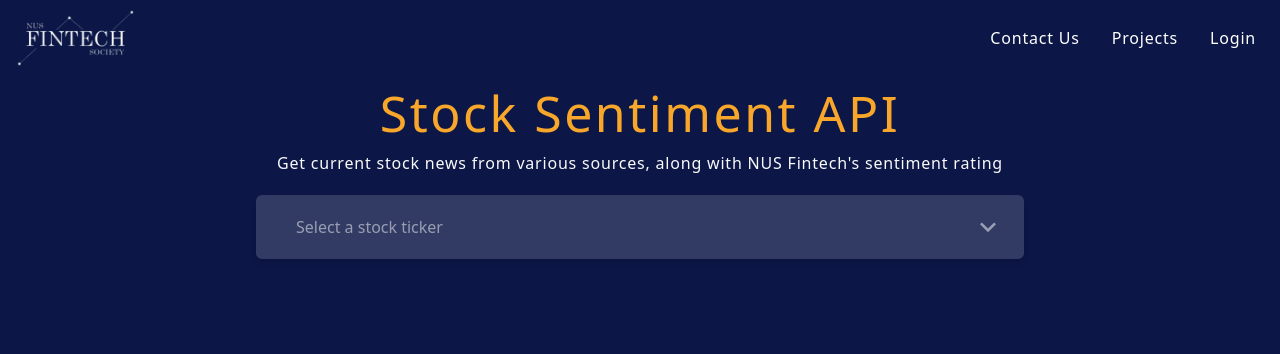
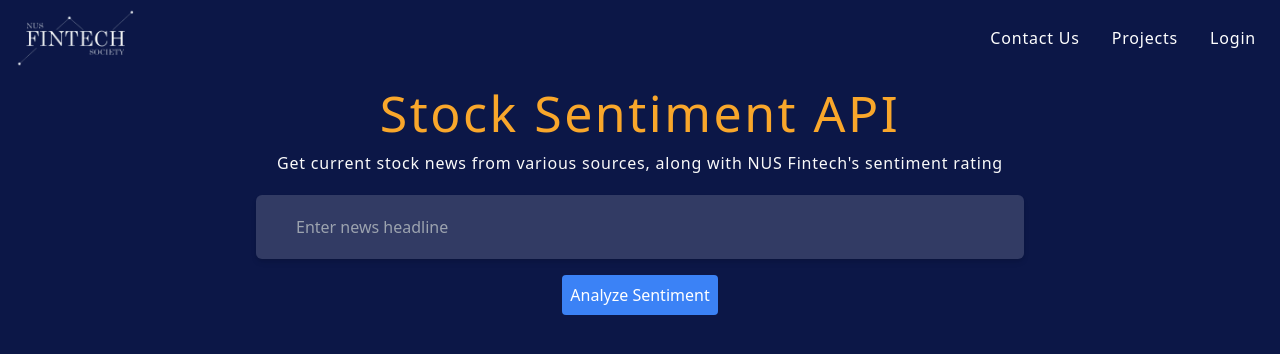
Before and after one commit to NUS-Fintech-Society/SD_Medusa_Frontend, a Next.js app: page /projects/news-sentiment-analysis in a window 1280 px wide. Shown: the top 354 px of the page. Built offline with nearby package versions, Linux system fonts and the light colour scheme.

Commit message:
Integrate sentiment analysis microservice

```diff
--- /dev/null
+++ b/app/hooks/useFetchSentiment.tsx
@@ -0,0 +1,41 @@
+import { useState, useEffect } from 'react';
+import axios from 'axios';
+
+interface SentimentData {
+  title: string;
+  date: string;
+  sentiment: number;
+  label: string;
+}
+
+const useFetchSentiment = (title: string) => {
+  const [result, setResult] = useState<SentimentData | null>(null);
+  const [loading, setLoading] = useState<boolean>(false);
+  const [error, setError] = useState<string | null>(null);
+
+  useEffect(() => {
+    if (!title) return;
+
+    const fetchSentiment = async () => {
+      setLoading(true);
+      setError(null);
+      try {
+        const response = await axios.post(
+          'https://ysmpkqmb16.execute-api.ap-southeast-1.amazonaws.com/dev/dummy/news-sentiment',
+          { title }
+        );
+        setResult(response.data);
+      } catch (error: any) {
+        setError(error.message);
+      } finally {
+        setLoading(false);
+      }
+    };
+
+    fetchSentiment();
+  }, [title]);
+
+  return { result, loading, error };
+};
+
+export default useFetchSentiment;
--- /dev/null
+++ b/app/projects/news-sentiment-analysis/components/NewsInput.tsx
@@ -0,0 +1,28 @@
+import { useState } from 'react';
+
+function NewsInput({ setTicker }: { setTicker: (selectedTicker: string) => void; }) {
+  const [headline, setHeadline] = useState('');
+
+  const handleChange = (event: React.ChangeEvent<HTMLInputElement>) => {
+    setHeadline(event.target.value);
+    setTicker(event.target.value);
+  };
+
+  return (
+    <div className="w-72 lg:w-3/4">
+      <div className="relative mt-1">
+        <input
+          type="text"
+          value={headline}
+          onChange={handleChange}
+          className="relative w-full rounded-md
+          bg-[#323B64] py-2 pl-3 pr-10 text-left lg:py-5 lg:pl-10 lg:pr-10
+          shadow-md text-body-l text-ftnal-white"
+          placeholder="Enter news headline"
+        />
+      </div>
+    </div>
+  );
+}
+
+export default NewsInput;
--- a/app/projects/news-sentiment-analysis/page.tsx
+++ b/app/projects/news-sentiment-analysis/page.tsx
@@ -1,7 +1,30 @@
-import StockDropdown, { StockDataProps } from "./components/StockDropdown";
-import { SampleStockData } from "@/data/SampleStockData";
+"use client";
+
+import { useState, useEffect } from "react";
+import useFetchSentiment from "../../hooks/useFetchSentiment";
+import NewsInput from "./components/NewsInput";
 
 const Projects = () => {
+  const [headline, setHeadline] = useState('');
+  const [titleForAnalysis, setTitleForAnalysis] = useState('');
+  const { result, error } = useFetchSentiment(titleForAnalysis);
+  const [bgColorClass, setBgColorClass] = useState('');
+
+  const analyzeSentiment = () => {
+    setTitleForAnalysis(headline);
+  };
+
+  useEffect(() => {
+    if (result) {
+      if (result.label === 'positive') {
+        setBgColorClass('bg-accent-green');
+      } else if (result.label === 'negative') {
+        setBgColorClass('bg-accent-red');
+      } else {
+        setBgColorClass('bg-ftnal-lightgrey');
+      }
+    }
+  }, [result]);
 
   return (
     <div
@@ -25,7 +48,21 @@ const Projects = () => {
       <p className="text-body-s md:text-body-l font-thin text-center text-ftnal-offwhite tracking-wider">
         Get current stock news from various sources, along with NUS Fintech's sentiment rating
       </p>
-      <StockDropdown stockDataProps={SampleStockData} />
+      <div className="m-4 w-3/4 lg:w-4/5 flex justify-center z-10">
+        <NewsInput setTicker={setHeadline}/>
+      </div>
+      <button
+        onClick={analyzeSentiment}
+        className="bg-blue-500 text-white p-2 rounded mb-4 lg:mb-0"
+      >
+        {'Analyze Sentiment'}
+      </button>
+      {result && (
+        <div className={`w-1/2 lg:w-1/5 text-center ${bgColorClass} text-ftnal-black text-body-s lg:text-body-l rounded p-2 m-2 lg:m-5`}>
+          Overall Sentiment: <span className="font-bold">{result.label.toUpperCase()}</span>
+        </div>
+      )}
+      {error && <p className="text-red-500 mt-4">{error}</p>}
     </div>
   );
 };
```
Lines whose indentation alone changed are shown as unchanged.
